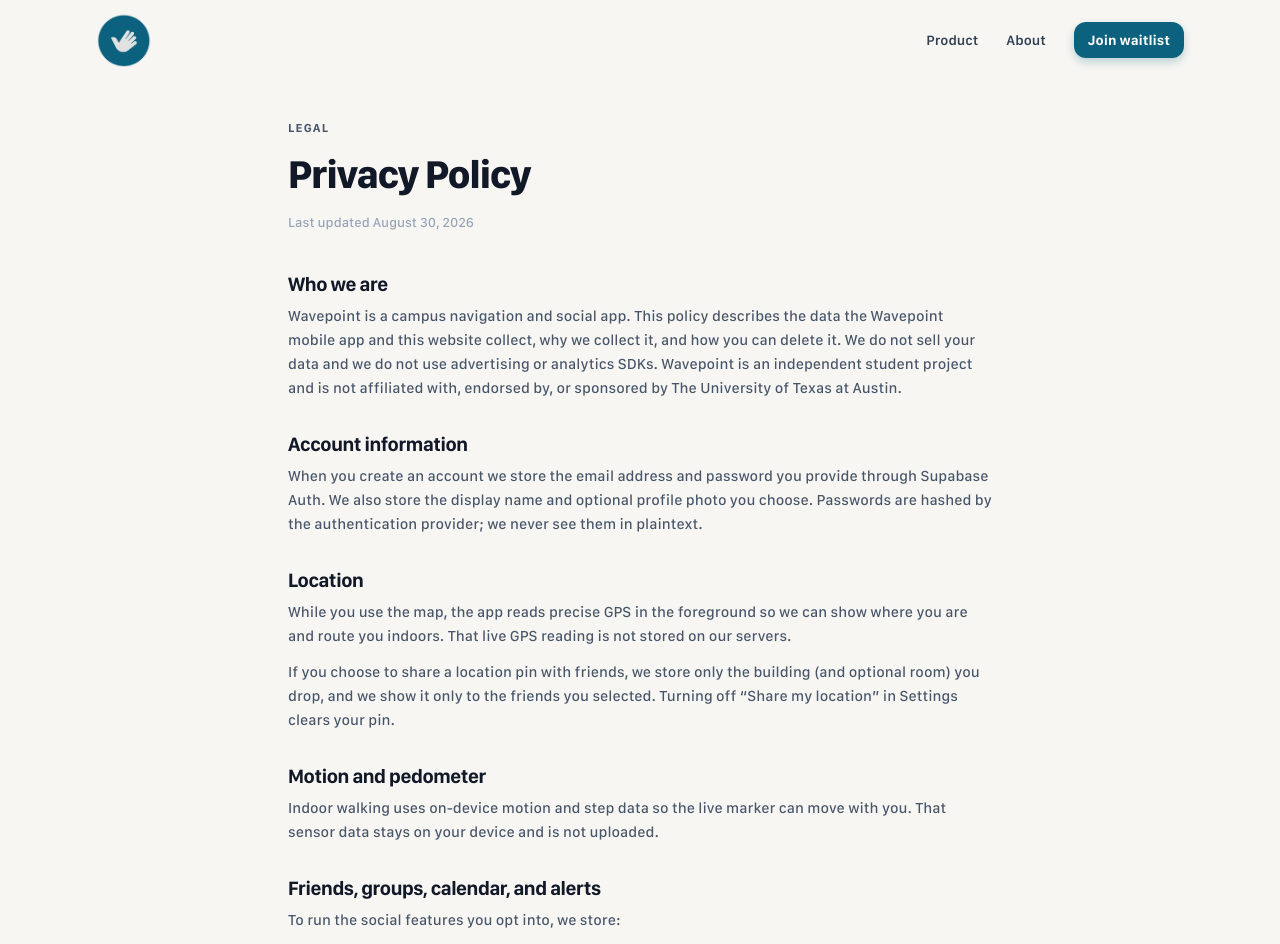
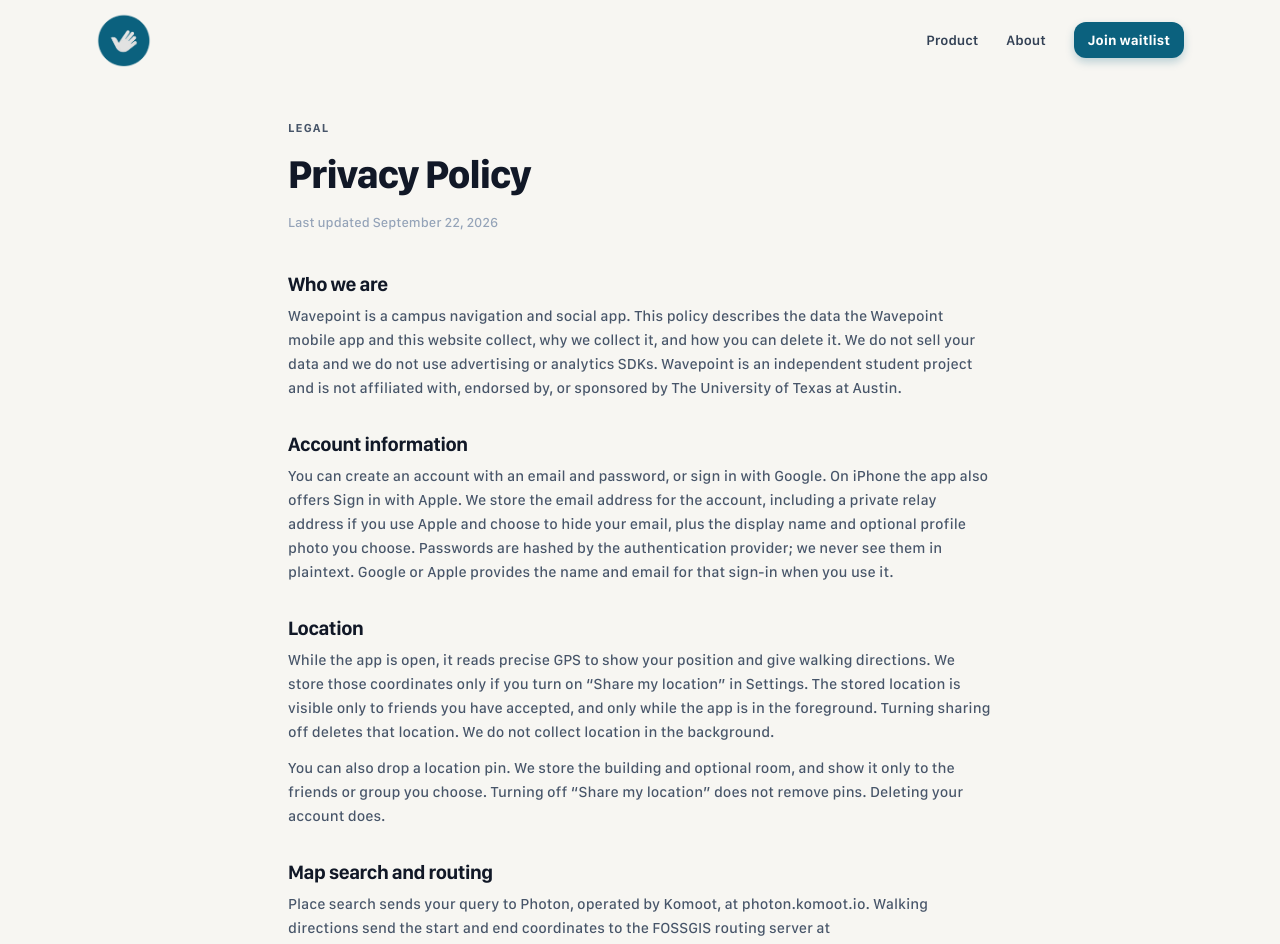
Before and after one commit to wavepoint-app/wavepoint-website, a Next.js app: page /privacy in a window 1280 px wide. Shown: the top 944 px of the page. Built offline with nearby package versions, Linux system fonts and the light colour scheme.

Commit message:
Update Privacy Policy content for clarity and detail.

```diff
--- a/app/privacy/page.tsx
+++ b/app/privacy/page.tsx
@@ -8,7 +8,7 @@
 
 export default function PrivacyPage() {
   return (
-    <LegalPage eyebrow="Legal" title="Privacy Policy" updated="August 30, 2026">
+    <LegalPage eyebrow="Legal" title="Privacy Policy" updated="September 22, 2026">
       <LegalSection title="Who we are">
         <p>
           Wavepoint is a campus navigation and social app. This policy describes the data the
@@ -21,21 +21,36 @@
 
       <LegalSection title="Account information">
         <p>
-          When you create an account we store the email address and password you provide through
-          Supabase Auth. We also store the display name and optional profile photo you choose.
-          Passwords are hashed by the authentication provider; we never see them in plaintext.
+          You can create an account with an email and password, or sign in with Google. On iPhone
+          the app also offers Sign in with Apple. We store the email address for the account,
+          including a private relay address if you use Apple and choose to hide your email, plus
+          the display name and optional profile photo you choose. Passwords are hashed by the
+          authentication provider; we never see them in plaintext. Google or Apple provides the
+          name and email for that sign-in when you use it.
         </p>
       </LegalSection>
 
       <LegalSection title="Location">
         <p>
-          While you use the map, the app reads precise GPS in the foreground so we can show where
-          you are and route you indoors. That live GPS reading is not stored on our servers.
+          While the app is open, it reads precise GPS to show your position and give walking
+          directions. We store those coordinates only if you turn on “Share my location” in
+          Settings. The stored location is visible only to friends you have accepted, and only
+          while the app is in the foreground. Turning sharing off deletes that location. We do
+          not collect location in the background.
         </p>
         <p>
-          If you choose to share a location pin with friends, we store only the building (and
-          optional room) you drop, and we show it only to the friends you selected. Turning off
-          “Share my location” in Settings clears your pin.
+          You can also drop a location pin. We store the building and optional room, and show it
+          only to the friends or group you choose. Turning off “Share my location” does not
+          remove pins. Deleting your account does.
+        </p>
+      </LegalSection>
+
+      <LegalSection title="Map search and routing">
+        <p>
+          Place search sends your query to Photon, operated by Komoot, at photon.komoot.io.
+          Walking directions send the start and end coordinates to the FOSSGIS routing server at
+          routing.openstreetmap.de. Both services use OpenStreetMap data. Those requests do not
+          include your name, email, or account id.
         </p>
       </LegalSection>
 
```
